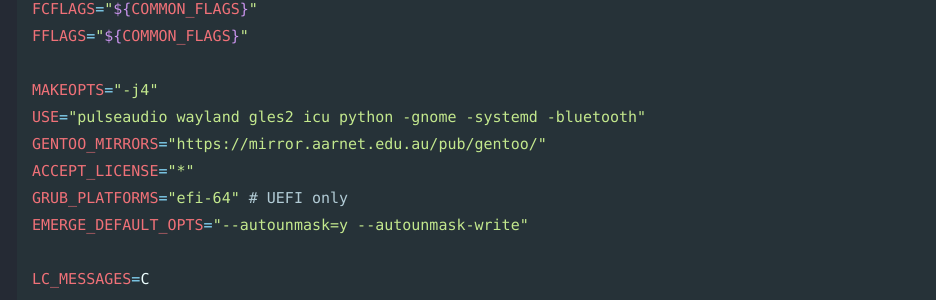
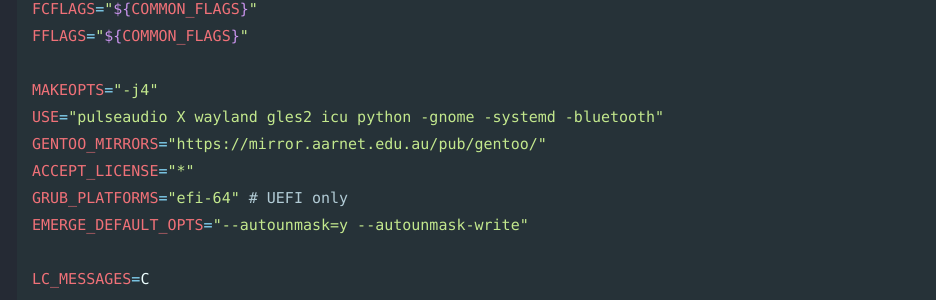
Before and after one commit to Connor-McCartney/Connor-McCartney.github.io, a Jekyll site: the page built from _pages/misc/gentoo.md, in a window 1280 px wide and 900 px high, scrolled down 1922 px. Shown: the part 152-452 px from the top of the window, without its empty margins (3-939 px from the left). Built offline with Jekyll 4.4.1, drawn with Linux system fonts in a browser that asks for light colours; cached includes are drawn as plain includes.

```diff
--- a/_pages/misc/gentoo.md
+++ b/_pages/misc/gentoo.md
@@ -90,7 +90,7 @@ FCFLAGS="${COMMON_FLAGS}"
 FFLAGS="${COMMON_FLAGS}"
 
 MAKEOPTS="-j4"
-USE="pulseaudio wayland gles2 icu python -gnome -systemd -bluetooth"
+USE="pulseaudio X wayland gles2 icu python -gnome -systemd -bluetooth"
 GENTOO_MIRRORS="https://mirror.aarnet.edu.au/pub/gentoo/"
 ACCEPT_LICENSE="*"
 GRUB_PLATFORMS="efi-64" # UEFI only
```
